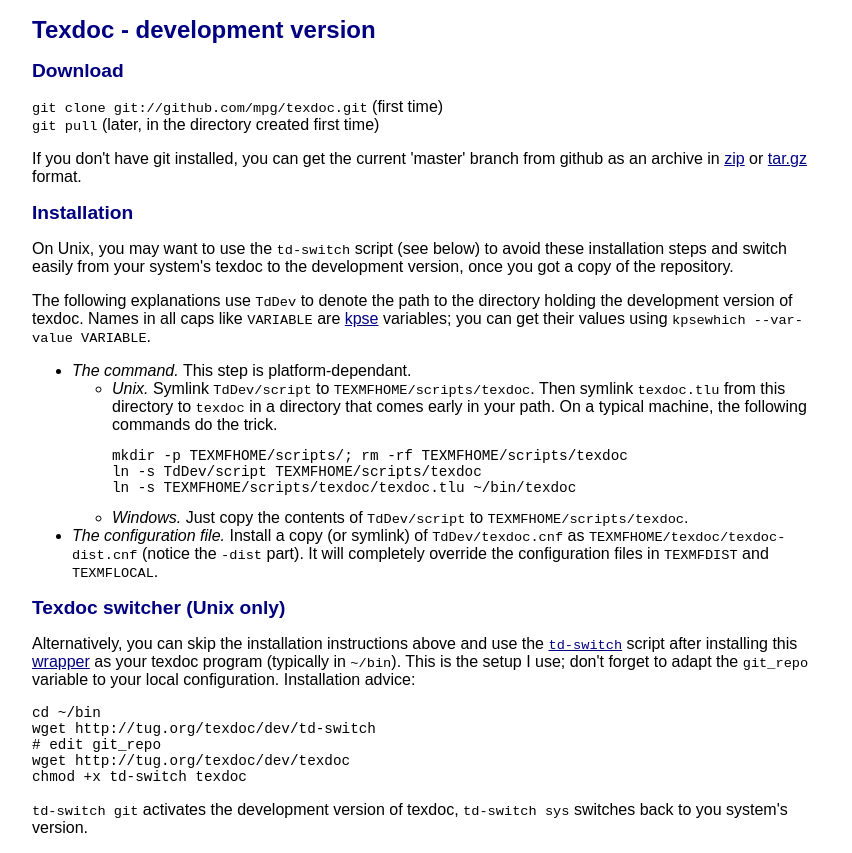
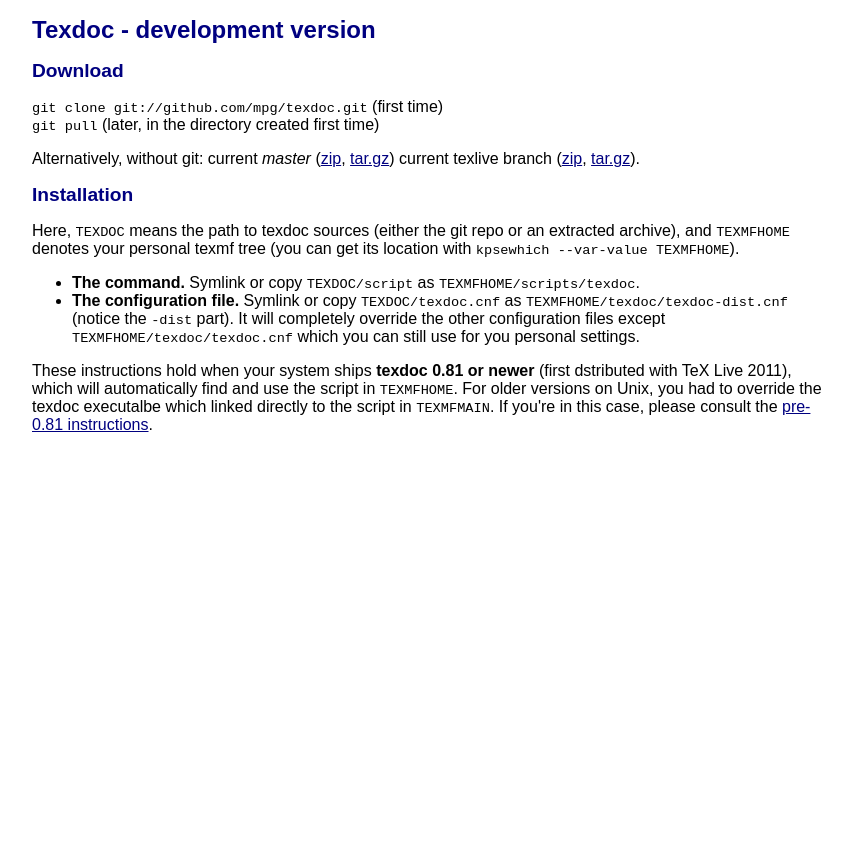
Before and after one commit to mpg/texdoc, a plain HTML site: page dev/index.html in a window 1280 px wide. Shown: the whole page, without its empty margins (208-1060 px from the left). After the commit the page ends 800 px from the top, so only its background shows below. Drawn offline with Linux system fonts and the light colour scheme.

Commit message:
Update dev/ instructions.

```diff
--- a/dev/index.html
+++ b/dev/index.html
@@ -23,63 +23,43 @@
   <p><code>git clone git://github.com/mpg/texdoc.git</code> (first time)
   <br><code>git pull</code> (later, in the directory created first time) </p>
 
-  <p>If you don't have git installed, you can get the current 'master' branch
-  from github as an archive in <a
-   href="http://github.com/mpg/texdoc/zipball/master" >zip</a> or <a
-   href="http://github.com/mpg/texdoc/tarball/master" >tar.gz</a> format.</p>
+  <p>Alternatively, without git:
+  current <em>master</em> (<a
+   href="http://github.com/mpg/texdoc/zipball/master">zip</a>, <a
+   href="http://github.com/mpg/texdoc/tarball/master">tar.gz</a>)
+  current texlive branch (<a
+   href="http://github.com/mpg/texdoc/zipball/texlive">zip</a>, <a
+   href="http://github.com/mpg/texdoc/tarball/texlive">tar.gz</a>).
+  </p>
 
   <h2>Installation</h2>
 
-  <p>On Unix, you may want to use the <code>td-switch</code> script (see below)
-  to avoid these installation steps and switch easily from your system's texdoc
-  to the development version, once you got a copy of the repository.</p>
-
-  <p>The following explanations use <code>TdDev</code> to denote the path to the
-  directory holding the development version of texdoc. Names in all caps like
-  <code>VARIABLE</code> are <a href="../kpathsea">kpse</a> variables; you can
-  get their values using <code>kpsewhich --var-value VARIABLE</code>.</p>
+  <p>Here, <code>TEXDOC</code> means the path to texdoc sources (either the
+  git repo or an extracted archive), and <code>TEXMFHOME</code> denotes your
+  personal texmf tree (you can get its location with <code>kpsewhich
+   --var-value TEXMFHOME</code>).</p>
 
   <ul>
+   <li><strong>The command.</strong>
+   Symlink or copy <code>TEXDOC/script</code> as
+   <code>TEXMFHOME/scripts/texdoc</code>.
+   </li>
 
-   <li><em>The command.</em> This step is platform-dependant.
-
-   <ul>
-    <li> <em>Unix.</em> Symlink <code>TdDev/script</code> to
-    <code>TEXMFHOME/scripts/texdoc</code>. Then symlink <code>texdoc.tlu</code>
-    from this directory to <code>texdoc</code> in a directory that comes early
-    in your path. On a typical machine, the following commands do the trick.
-    <pre><code>mkdir -p TEXMFHOME/scripts/; rm -rf TEXMFHOME/scripts/texdoc
-ln -s TdDev/script TEXMFHOME/scripts/texdoc
-ln -s TEXMFHOME/scripts/texdoc/texdoc.tlu ~/bin/texdoc</code></pre>
-    </li>
-
-    <li><em>Windows.</em> Just copy the contents of <code>TdDev/script</code> to
-    <code>TEXMFHOME/scripts/texdoc</code>.</li>
-   </ul>
-
-   <li><em>The configuration file.</em> Install a copy (or symlink) of
-   <code>TdDev/texdoc.cnf</code> as
-   <code>TEXMFHOME/texdoc/texdoc-dist.cnf</code> (notice the <code>-dist</code>
-   part). It will completely override the configuration files in
-   <code>TEXMFDIST</code> and <code>TEXMFLOCAL</code>.</li>
-
+   <li><strong>The configuration file.</strong>
+   Symlink or copy <code>TEXDOC/texdoc.cnf</code> as
+   <code>TEXMFHOME/texdoc/texdoc-dist.cnf</code> (notice the
+   <code>-dist</code> part). It will completely override the other
+   configuration files except <code>TEXMFHOME/texdoc/texdoc.cnf</code> which
+   you can still use for you personal settings.
+   </li>
   </ul>
 
-  <h2 id="td-switch">Texdoc switcher (Unix only)</h2>
-
-  <p>Alternatively, you can skip the installation instructions above and use the
-  <a href="td-switch"><code>td-switch</code></a> script after installing this <a
-   href="texdoc">wrapper</a> as your texdoc program (typically in
-  <code>~/bin</code>). This is the setup I use; don't forget to adapt the
-  <code>git_repo</code> variable to your local configuration. Installation
-  advice:</p>
-  <pre><code>cd ~/bin
-wget http://tug.org/texdoc/dev/td-switch
-# edit git_repo
-wget http://tug.org/texdoc/dev/texdoc
-chmod +x td-switch texdoc</code></pre>
-  <p><code>td-switch git</code> activates the development version of texdoc,
-  <code>td-switch sys</code> switches back to you system's version.</p>
+  <p>These instructions hold when your system ships <strong>texdoc 0.81 or
+   newer</strong> (first dstributed with TeX Live 2011), which will
+  automatically find and use the script in <code>TEXMFHOME</code>. For older
+  versions on Unix, you had to override the texdoc executalbe which linked
+  directly to the script in <code>TEXMFMAIN</code>. If you're in this case,
+  please consult the <a href="pre-0.81">pre-0.81 instructions</a>.</p>
 
  </body>
 </html>
```
Also changed, not shown: dev/pre-0.81/index.html (added, +75 -0 lines), 4 other files.
